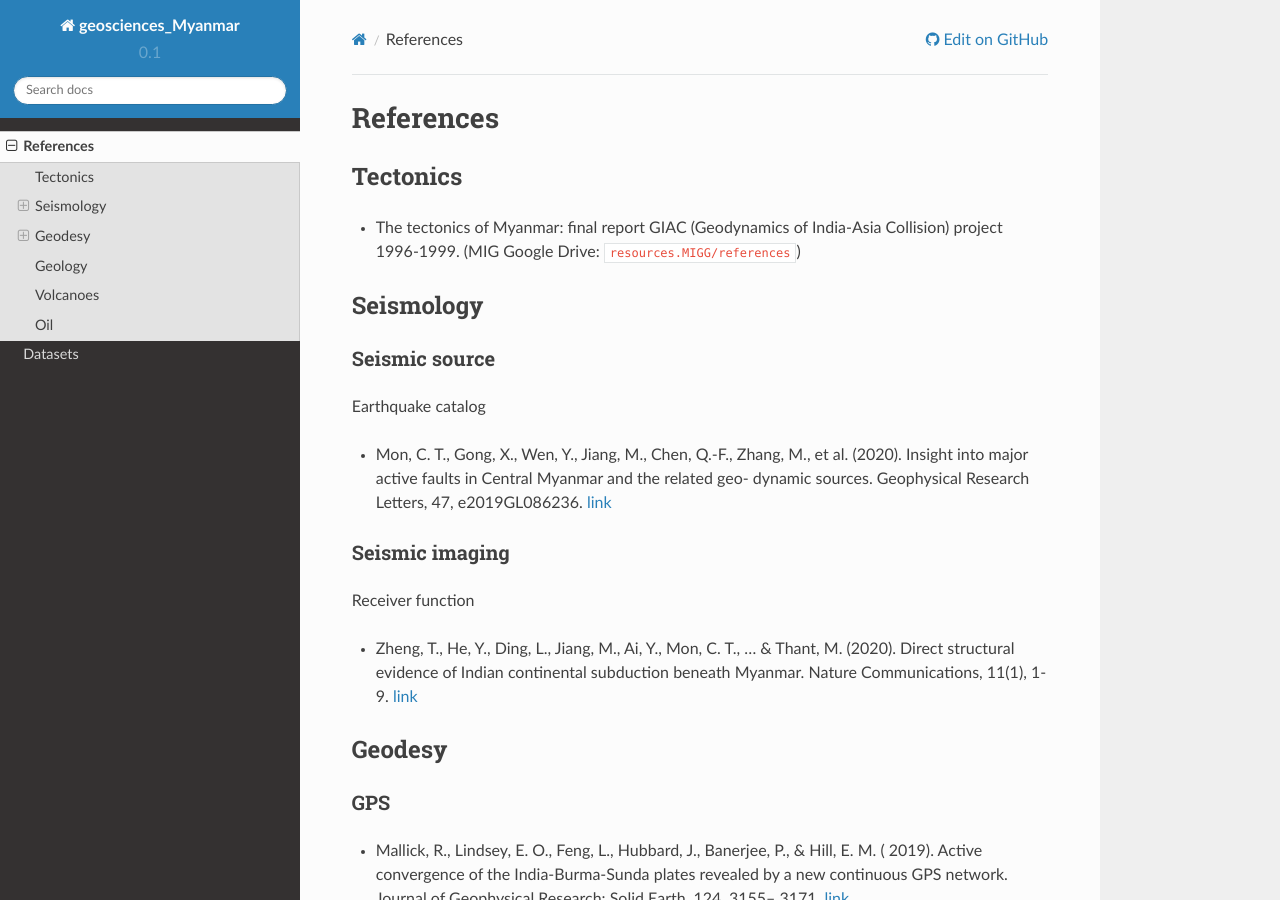
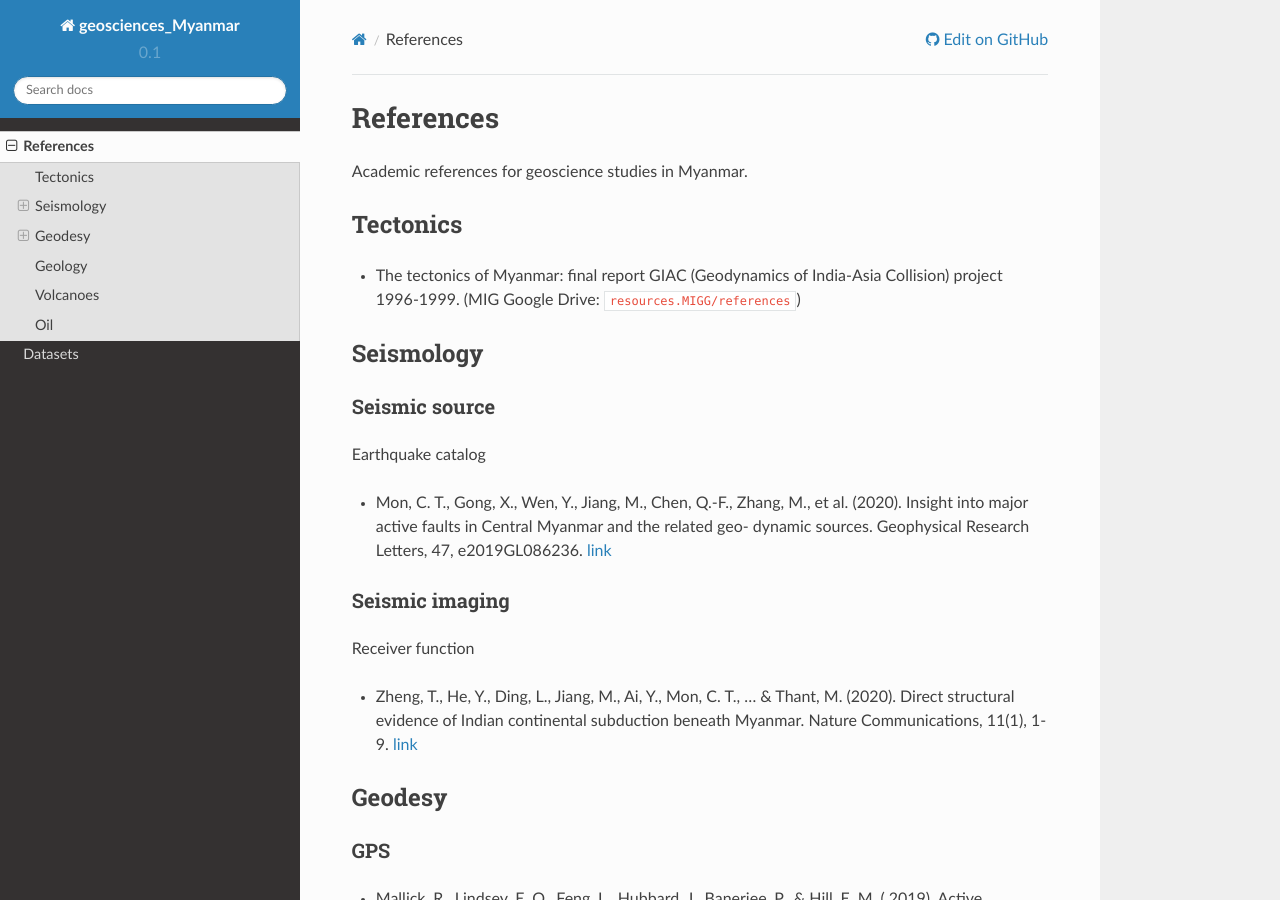
Before and after one commit to MIGG-NTU/geosciences_Myanmar, a Sphinx documentation site: the page built from source/references/index.rst, in a window 1280 px wide and 900 px high. Built offline with Sphinx 7.4.7 and the Read the Docs theme 2.0.0, drawn with Linux system fonts in a browser that asks for light colours.

```diff
--- a/source/datasets/index.rst
+++ b/source/datasets/index.rst
@@ -1,5 +1,7 @@
 Datasets
 ========
+
+Geoscience datasets in Myanmar.
 
 
 .. toctree::
--- a/source/references/index.rst
+++ b/source/references/index.rst
@@ -1,5 +1,8 @@
 References
 ==========
+
+Academic references for geoscience studies in Myanmar.
+
 
 Tectonics
 ---------
```
Also changed, not shown: README.md (added, +3 -0 lines).
